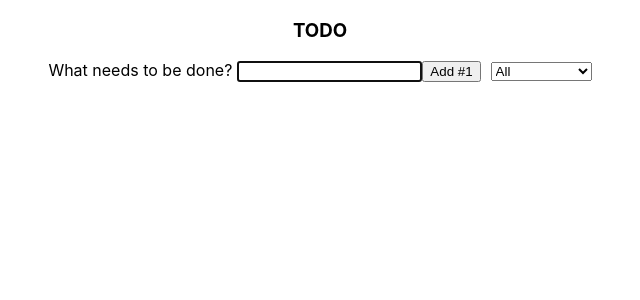
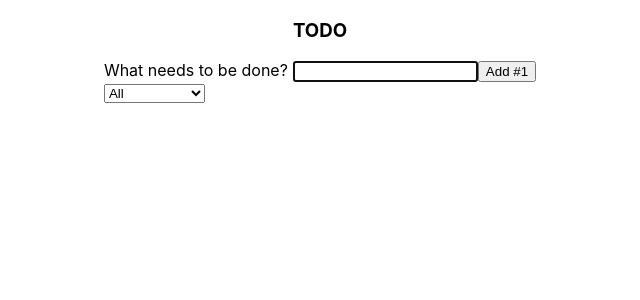
Before and after one commit to Mart1n991/todos, a React (Create React App) app: page / in a window 1280 px wide. Shown: the top 300 px of the page, without its empty margins (320-960 px from the left). Built offline with nearby package versions, Linux system fonts and the light colour scheme.

Commit message:
Pridal som komponent Select.js

```diff
--- a/src/App.js
+++ b/src/App.js
@@ -8,7 +8,6 @@ import TodoList from "./components/TodoList";
 const filteredTodos = (option, todos) => {
   switch (option) {
     case "completed":
-      console.log("items ", todos);
       return todos.filter((todo) => todo.completed);
 
     case "uncompleted":
--- a/src/components/TodoForm.js
+++ b/src/components/TodoForm.js
@@ -1,4 +1,5 @@
 import React from "react";
+import Select from "./Select";
 import TodoInput from "./TodoInput";
 
 export default function TodoForm({
@@ -9,17 +10,17 @@ export default function TodoForm({
   handleOption,
 }) {
   return (
-    <form onSubmit={handleSubmit}>
-      <label htmlFor="new-todo">What needs to be done?</label>
-      <TodoInput id="new-todo" handleChange={handleChange} value={value} />
+    <div>
+      <form onSubmit={handleSubmit}>
+        <label htmlFor="new-todo">What needs to be done?</label>
+        <TodoInput id="new-todo" handleChange={handleChange} value={value} />
 
-      <button>{`Add #${items.length + 1}`}</button>
+        <button>{`Add #${items.length + 1}`}</button>
 
-      <select onChange={handleOption}>
-        <option value="all">All</option>
-        <option value="completed">Completed</option>
-        <option value="uncompleted">Uncompleted</option>
-      </select>
-    </form>
+        {/* Pridať submit do form */}
+      </form>
+
+      <Select handleOption={handleOption} />
+    </div>
   );
 }
```
